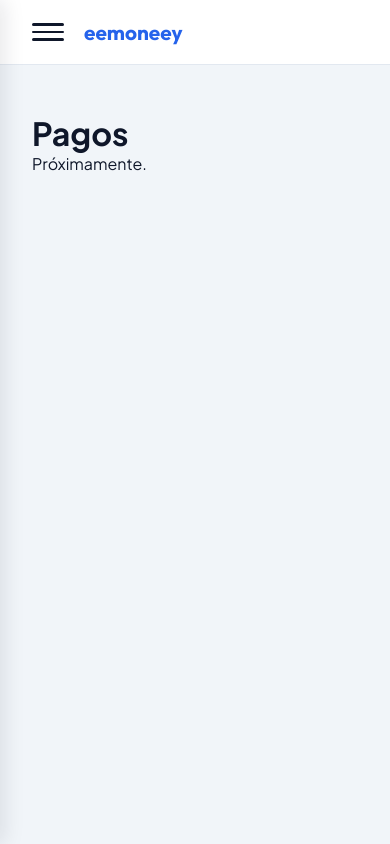
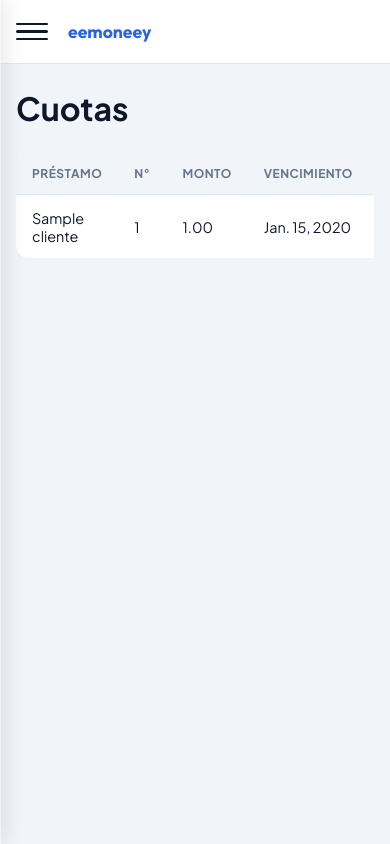
Before and after one commit to eugeniosoftware17/Sistema_Prestamos, a Django app: page /pagos/ in a window 390 px wide. Run offline with Django 5.2, Linux system fonts and the light colour scheme; a user stored in the database is signed in; tables that the repository leaves empty hold one stand-in row (values such as "Sample post").

Commit message:
Agregar CRUD de pagos con generación automática de cuotas, topbar fijo y diseño responsivo
Co-Authored-By: Claude Sonnet 5 <noreply@anthropic.com>

```diff
--- a/apps/pagos/urls.py
+++ b/apps/pagos/urls.py
@@ -5,5 +5,6 @@ from . import views
 app_name = 'pagos'
 
 urlpatterns = [
-    path('', views.index, name='index'),
+    path('', views.CuotaListView.as_view(), name='index'),
+    path('<int:pk>/registrar/', views.registrar_pago, name='registrar_pago'),
 ]
--- a/apps/pagos/views.py
+++ b/apps/pagos/views.py
@@ -1,5 +1,44 @@
-from django.shortcuts import render
+from datetime import date
+
+from django.contrib import messages
+from django.shortcuts import get_object_or_404, redirect, render
+from django.views.generic import ListView
+
+from .forms import PagoForm
+from .models import Cuota
 
 
-def index(request):
-    return render(request, 'pagos/index.html')
+class CuotaListView(ListView):
+    model = Cuota
+    template_name = 'pagos/index.html'
+    context_object_name = 'cuotas'
+    ordering = ['fecha_vencimiento']
+    paginate_by = 20
+
+    def get_context_data(self, **kwargs):
+        context = super().get_context_data(**kwargs)
+        context['hoy'] = date.today()
+        return context
+
+
+def registrar_pago(request, pk):
+    cuota = get_object_or_404(Cuota, pk=pk)
+
+    if request.method == 'POST':
+        form = PagoForm(request.POST)
+        if form.is_valid():
+            pago = form.save(commit=False)
+            pago.cuota = cuota
+            pago.save()
+
+            total_pagado = sum(p.monto_pagado for p in cuota.pagos.all())
+            if total_pagado >= cuota.monto:
+                cuota.estado = Cuota.Estado.PAGADA
+                cuota.save()
+
+            messages.success(request, 'Pago registrado correctamente.')
+            return redirect('pagos:index')
+    else:
+        form = PagoForm(initial={'monto_pagado': cuota.monto, 'fecha_pago': date.today()})
+
+    return render(request, 'pagos/registrar_pago.html', {'form': form, 'cuota': cuota})
--- a/static/css/base.css
+++ b/static/css/base.css
@@ -21,6 +21,7 @@ body {
     background-color: var(--background);
     color: var(--text-color);
     min-height: 100vh;
+    padding-top: 64px;
 }
 
 .topbar {
@@ -29,7 +30,13 @@ body {
     justify-content: space-between;
     background-color: #ffffff;
     border-bottom: 1px solid var(--border-color);
-    padding: 1rem 2rem;
+    padding: 0 2rem;
+    height: 64px;
+    position: fixed;
+    top: 0;
+    left: 0;
+    right: 0;
+    z-index: 900;
 }
 
 .topbar-left {
@@ -440,3 +447,49 @@ body {
     gap: 1rem;
     margin-top: 0.5rem;
 }
+
+/* Contenedor con scroll horizontal para tablas en pantallas angostas */
+.table-responsive {
+    width: 100%;
+    overflow-x: auto;
+}
+
+/* Responsivo */
+@media (max-width: 640px) {
+    .topbar {
+        padding: 0 1rem;
+    }
+
+    .topbar-brand {
+        font-size: 1.1rem;
+    }
+
+    .page-content {
+        padding: 1.5rem 1rem;
+    }
+
+    .page-header {
+        flex-direction: column;
+        align-items: flex-start;
+        gap: 0.75rem;
+    }
+
+    .nav-menu {
+        width: 85vw;
+    }
+
+    .data-form {
+        max-width: 100%;
+    }
+
+    .form-actions {
+        flex-direction: column;
+        align-items: stretch;
+    }
+
+    .btn-primary,
+    .btn-secondary,
+    .btn-danger {
+        text-align: center;
+    }
+}
--- a/templates/clientes/index.html
+++ b/templates/clientes/index.html
@@ -9,6 +9,7 @@
 </div>
 
 {% if clientes %}
+<div class="table-responsive">
 <table class="data-table">
     <thead>
         <tr>
@@ -34,6 +35,7 @@
         {% endfor %}
     </tbody>
 </table>
+</div>
 
 {% if is_paginated %}
 <div class="pagination">
--- a/templates/pagos/index.html
+++ b/templates/pagos/index.html
@@ -3,6 +3,61 @@
 {% block title %}Pagos{% endblock %}
 
 {% block content %}
-<h1>Pagos</h1>
-<p>Próximamente.</p>
+<div class="page-header">
+    <h1>Cuotas</h1>
+</div>
+
+{% if cuotas %}
+<div class="table-responsive">
+<table class="data-table">
+    <thead>
+        <tr>
+            <th>Préstamo</th>
+            <th>N°</th>
+            <th>Monto</th>
+            <th>Vencimiento</th>
+            <th>Estado</th>
+            <th></th>
+        </tr>
+    </thead>
+    <tbody>
+        {% for cuota in cuotas %}
+        <tr>
+            <td>{{ cuota.prestamo.cliente }}</td>
+            <td>{{ cuota.numero }}</td>
+            <td>{{ cuota.monto }}</td>
+            <td>{{ cuota.fecha_vencimiento }}</td>
+            <td>
+                {% if cuota.estado == 'pendiente' and cuota.fecha_vencimiento < hoy %}
+                    <span class="link-danger">Vencida</span>
+                {% else %}
+                    {{ cuota.get_estado_display }}
+                {% endif %}
+            </td>
+            <td class="table-actions">
+                {% if cuota.estado != 'pagada' %}
+                    <a href="{% url 'pagos:registrar_pago' cuota.pk %}">Registrar pago</a>
+                {% endif %}
+            </td>
+        </tr>
+        {% endfor %}
+    </tbody>
+</table>
+</div>
+
+{% if is_paginated %}
+<div class="pagination">
+    {% if page_obj.has_previous %}
+        <a href="?page={{ page_obj.previous_page_number }}">&laquo; Anterior</a>
+    {% endif %}
+    <span>Página {{ page_obj.number }} de {{ page_obj.paginator.num_pages }}</span>
+    {% if page_obj.has_next %}
+        <a href="?page={{ page_obj.next_page_number }}">Siguiente &raquo;</a>
+    {% endif %}
+</div>
+{% endif %}
+
+{% else %}
+<p>No hay cuotas registradas todavía. Se generan automáticamente al crear un préstamo.</p>
+{% endif %}
 {% endblock %}
--- a/templates/prestamos/index.html
+++ b/templates/prestamos/index.html
@@ -9,6 +9,7 @@
 </div>
 
 {% if prestamos %}
+<div class="table-responsive">
 <table class="data-table">
     <thead>
         <tr>
@@ -38,6 +39,7 @@
         {% endfor %}
     </tbody>
 </table>
+</div>
 
 {% if is_paginated %}
 <div class="pagination">
```
Also changed, not shown: apps/clientes/views.py (+8 -1 lines), apps/pagos/forms.py (added, +12 -0 lines), apps/pagos/services.py (added, +34 -0 lines), apps/prestamos/views.py (+14 -3 lines), templates/pagos/registrar_pago.html (added, +26 -0 lines).
